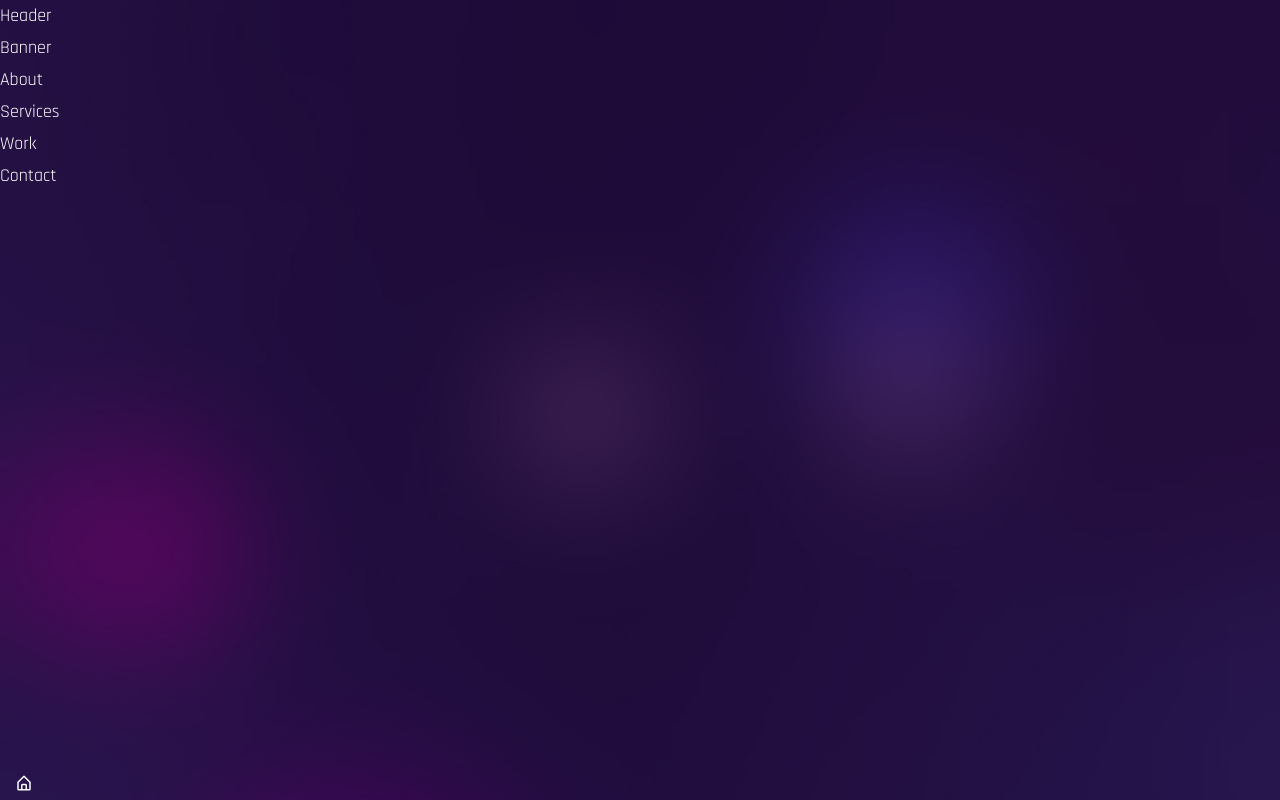
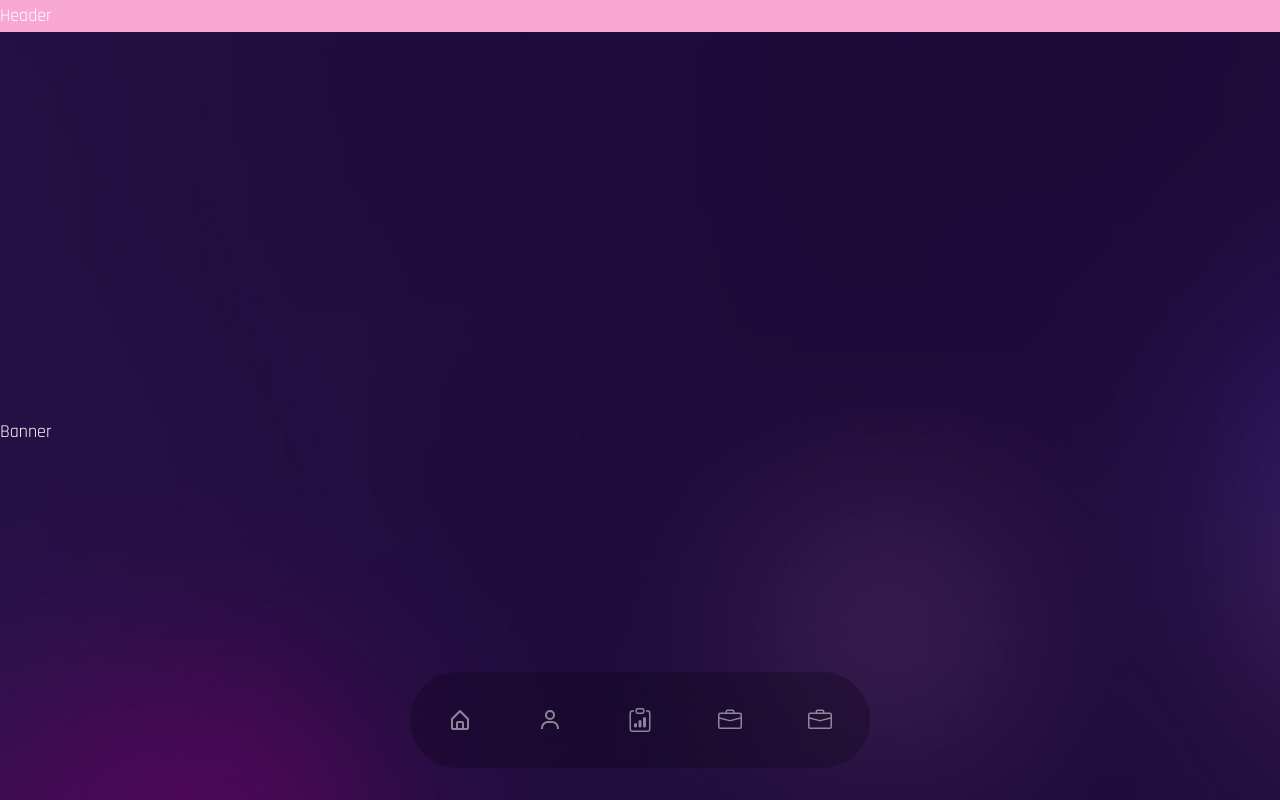
Before and after one commit to Riggi0815/my-app, a React (Create React App) app: page / in a window 1280 px wide. Shown: the top 800 px of the page. Built offline with nearby package versions, Linux system fonts and the light colour scheme; the HTML template or start-up script is replaced by a standard one; a web font is replaced by a local one.

Commit message:
Verlinkungen

```diff
--- a/src/components/About.js
+++ b/src/components/About.js
@@ -1,7 +1,11 @@
 import React from 'react';
 
 const About = () => {
-  return <div>About</div>;
+    return (
+        <div className='section'>
+            About
+        </div>
+    );
 };
 
 export default About;
--- a/src/components/Banner.js
+++ b/src/components/Banner.js
@@ -1,7 +1,11 @@
 import React from 'react';
 
 const Banner = () => {
-  return <div>Banner</div>;
+    return (
+        <div className='section'>
+            Banner
+        </div>
+    );
 };
 
 export default Banner;
--- a/src/components/Contact.js
+++ b/src/components/Contact.js
@@ -1,7 +1,11 @@
 import React from 'react';
 
 const Contact = () => {
-  return <div>Contact</div>;
+    return (
+        <div className='section'>
+            Contact
+        </div>
+    );
 };
 
 export default Contact;
--- a/src/components/Header.js
+++ b/src/components/Header.js
@@ -1,7 +1,11 @@
 import React from 'react';
 
 const Header = () => {
-  return <div>Header</div>;
+    return (
+        <div className='bg-pink-300'>
+            Header
+        </div>
+    );
 };
 
 export default Header;
--- a/src/components/Nav.js
+++ b/src/components/Nav.js
@@ -1,18 +1,31 @@
 import React from 'react';
 //import icons
-import { BiHomeAlt, BiUser } from 'react-icons/bi';
+import {BiClipboard, BiHomeAlt, BiUser} from 'react-icons/bi';
 import {BsClipboardData, BsBriefcase, BsChatSquare} from 'react-icons/bs';
 //link
 import {Link} from 'react-scroll';
 
 const Nav = () => {
-  return(
-    <nav className='fixed bottom-2'>
+    return (
+        <nav className='fixed bottom-2 lg:bottom-8 w-full overflow-hidden z-50'>
             <div className='container mx-auto'>
                 {/*nav inner*/}
-        <div>
-          <Link>
+                <div
+                    className='w-full bg-black/20 h-[96px] backdrop-blur-2xl rounded-full max-w-[460px] mx-auto px-5 flex justify-between items-center text-2xl text-white/50'>
+                    <Link to='home' className='cursor-pointer w-[60px] h-[60px] flex items-center justify-center'>
                         <BiHomeAlt/>
+                    </Link>
+                    <Link to='about' className='cursor-pointer w-[60px] h-[60px] flex items-center justify-center'>
+                        <BiUser/>
+                    </Link>
+                    <Link to='services' className='cursor-pointer w-[60px] h-[60px] flex items-center justify-center'>
+                        <BsClipboardData/>
+                    </Link>
+                    <Link to='work' className='cursor-pointer w-[60px] h-[60px] flex items-center justify-center'>
+                        <BsBriefcase/>
+                    </Link>
+                    <Link to='contact' className='cursor-pointer w-[60px] h-[60px] flex items-center justify-center'>
+                        <BsBriefcase/>
                     </Link>
                 </div>
             </div>
--- a/src/components/Services.js
+++ b/src/components/Services.js
@@ -1,7 +1,11 @@
 import React from 'react';
 
 const Services = () => {
-  return <div>Services</div>;
+    return (
+        <div className='section'>
+            Services
+        </div>
+    );
 };
 
 export default Services;
--- a/src/components/Work.js
+++ b/src/components/Work.js
@@ -1,7 +1,11 @@
 import React from 'react';
 
 const Work = () => {
-  return <div>Work</div>;
+    return (
+        <div className='section'>
+            Work
+        </div>
+    );
 };
 
 export default Work;
```
Lines whose indentation alone changed are shown as unchanged.
